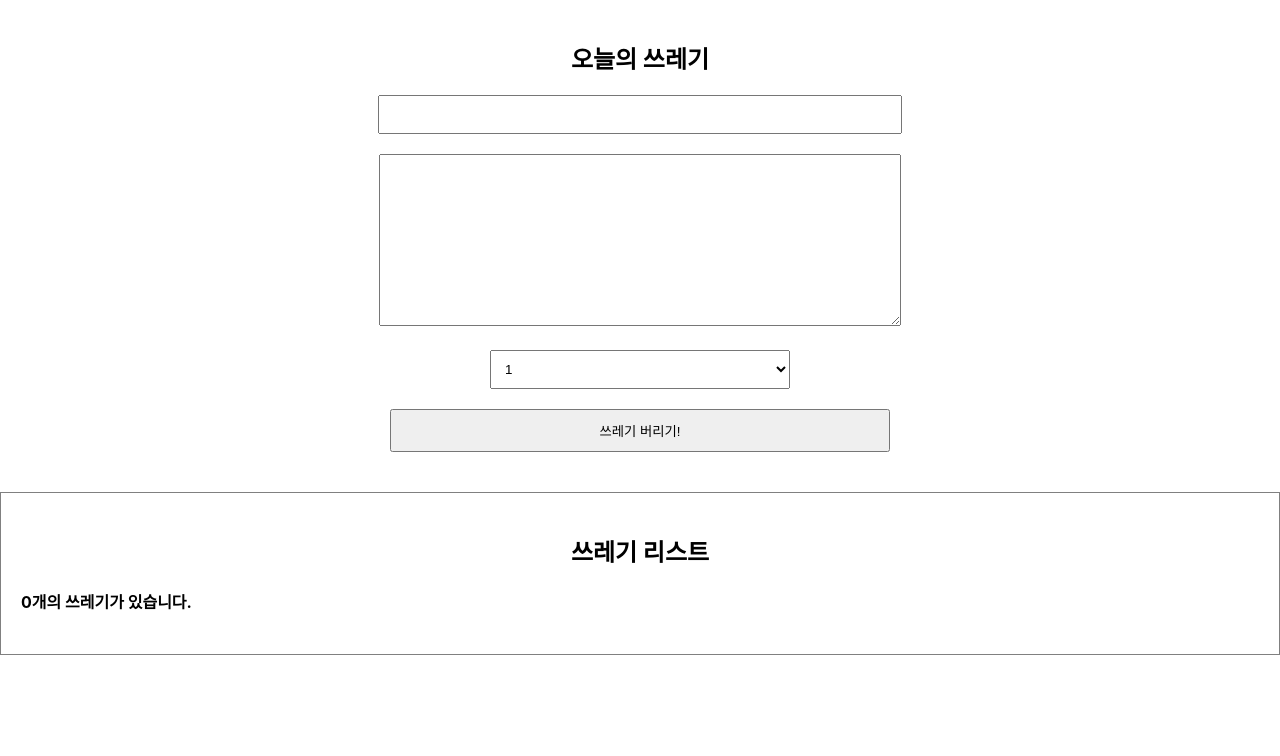
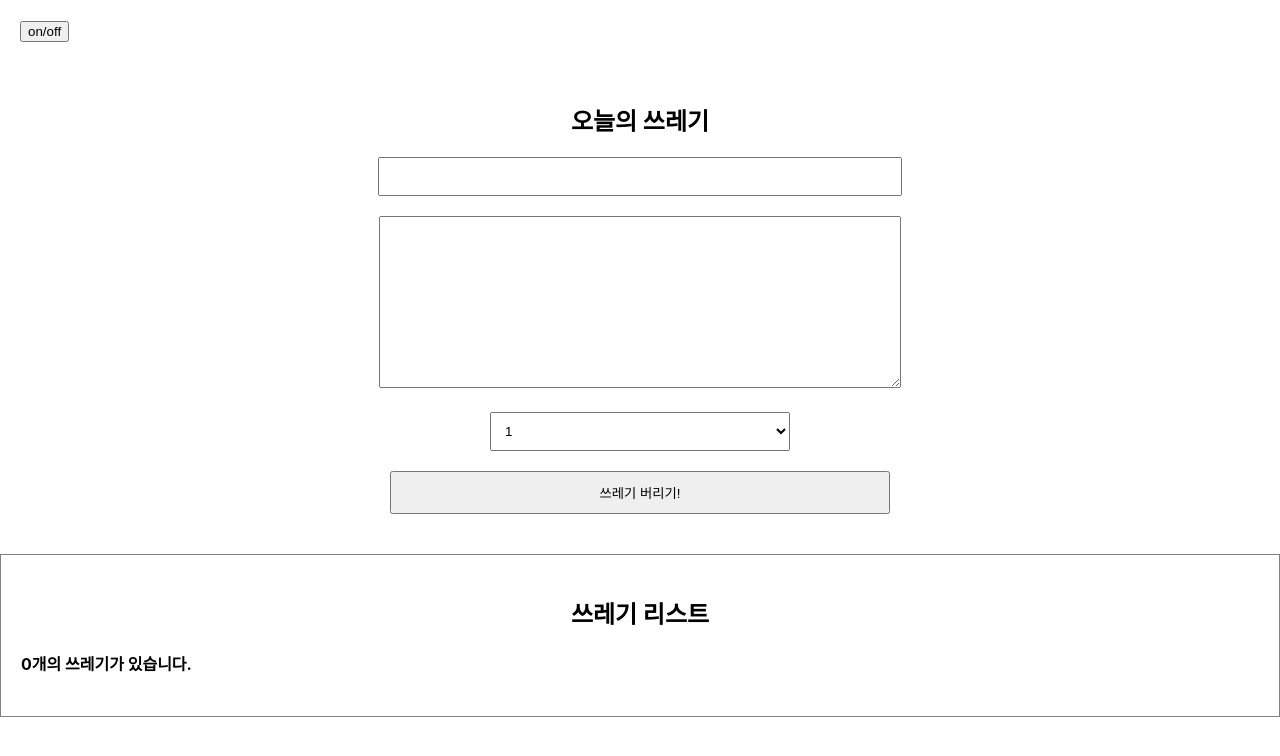
Before and after one commit to songmin9813/react_test, a React (Create React App) app in the folder reactexam2/simplediary/: page / in a window 1280 px wide. Shown: the top 756 px of the page. Built offline with nearby package versions, Linux system fonts and the light colour scheme.

Commit message:
effect 테스트

```diff
--- a/reactexam2/simplediary/src/App.js
+++ b/reactexam2/simplediary/src/App.js
@@ -2,6 +2,7 @@
 import "./App.css";
 import DiaryEditor from "./DiaryEditor";
 import DiaryList from "./DiaryList";
+import Lifecycle from "./Lifecycle";
 
 /*const dummyList = [
   {
@@ -62,6 +63,7 @@
 
   return (
     <div className="App">
+      <Lifecycle />
       <DiaryEditor onCreate={onCreate} />
       <DiaryList onEdit={onEdit} diaryList={data} onRemove={onRemove} />
     </div> //2. list 같은 경우에는 값이 바뀌면 자연스레 리렌더링되기에 그대로 data를 보낸다.
--- /dev/null
+++ b/reactexam2/simplediary/src/Lifecycle.js
@@ -0,0 +1,25 @@
+import React, { useEffect, useState } from "react";
+
+const UnmountTest = () => {
+  useEffect(() => {
+    console.log("mount");
+    return () => {
+      console.log("unmount");
+    };
+  }, []);
+  return <div>Unmount Testing Component</div>;
+};
+
+const Lifecycle = () => {
+  const [isVisible, setIsVisible] = useState(false);
+  const toggle = () => setIsVisible(!isVisible);
+
+  return (
+    <div style={{ padding: 20 }}>
+      <button onClick={toggle}>on/off</button>
+      {isVisible && <UnmountTest />}
+    </div>
+  );
+};
+
+export default Lifecycle;
```
